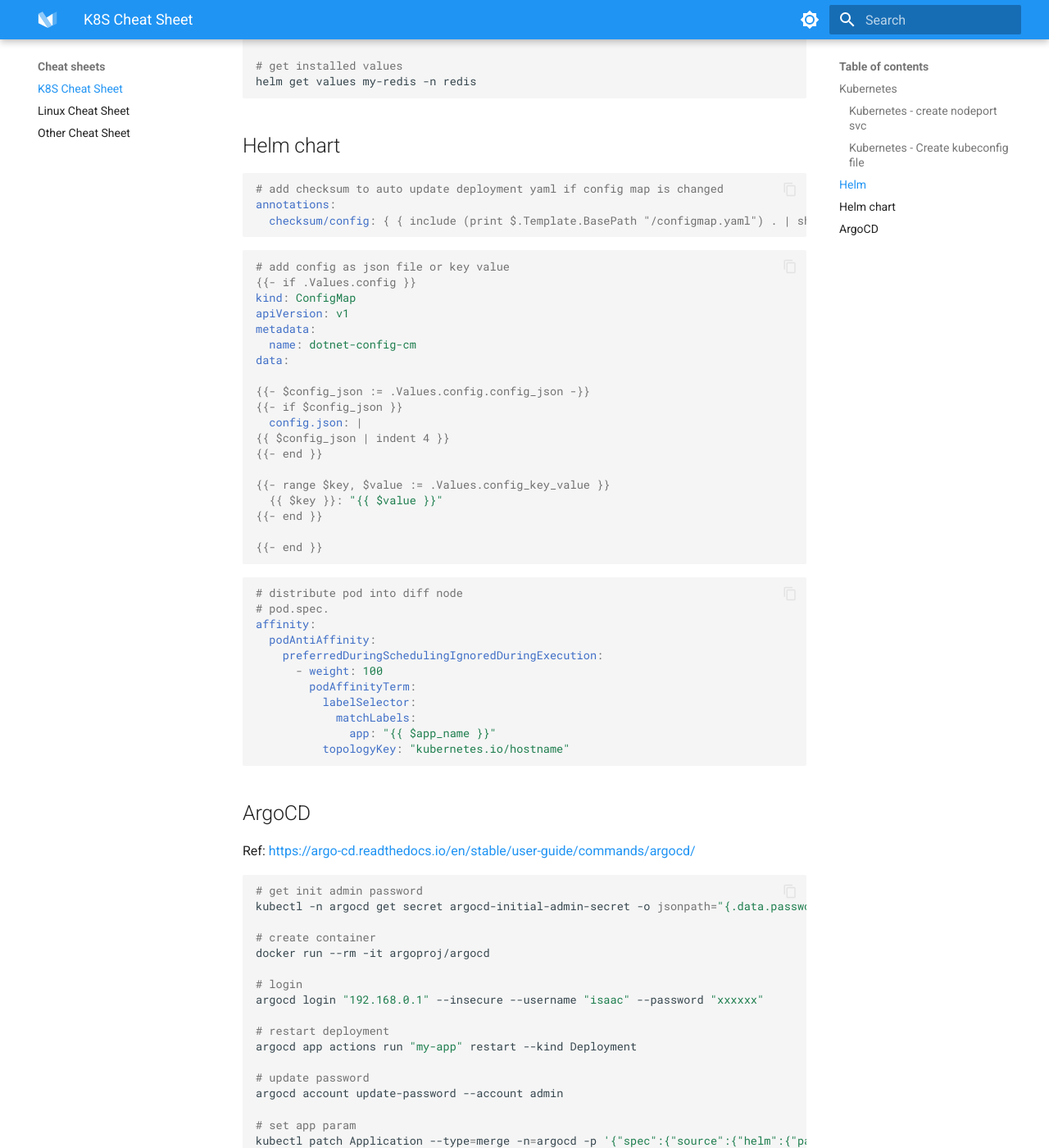
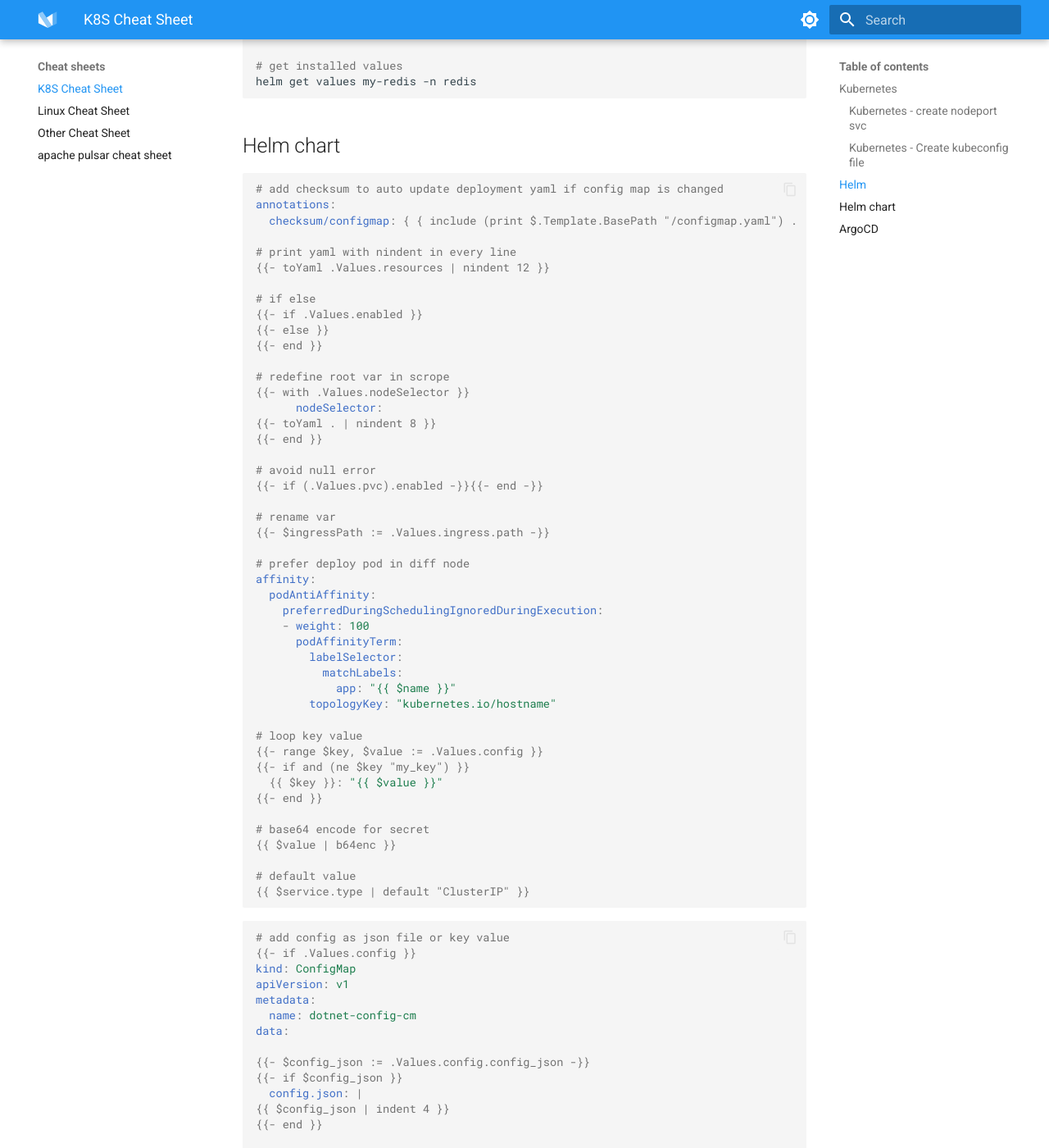
Before and after one commit to yip102011/my_mkdocs, an MkDocs documentation site: the page built from docs/cheat_sheets/k8s_cheat_sheet.md, in a window 1280 px wide and 1400 px high, scrolled down 2159 px. Shown: the whole window at 82% size. Built offline with MkDocs 1.6.1 and Material for MkDocs 9.7.7, drawn with Linux system fonts in a browser that asks for light colours.

Commit message:
update k8s_cheat_sheet, added pulsar_cheat_sheet

````diff
--- a/docs/cheat_sheets/k8s_cheat_sheet.md
+++ b/docs/cheat_sheets/k8s_cheat_sheet.md
@@ -119,7 +119,50 @@
 ```yaml
 # add checksum to auto update deployment yaml if config map is changed
 annotations:
-  checksum/config: { { include (print $.Template.BasePath "/configmap.yaml") . | sha256sum } }
+  checksum/configmap: { { include (print $.Template.BasePath "/configmap.yaml") . | sha256sum } }
+
+# print yaml with nindent in every line
+{{- toYaml .Values.resources | nindent 12 }}
+
+# if else
+{{- if .Values.enabled }}
+{{- else }}
+{{- end }}
+
+# redefine root var in scrope
+{{- with .Values.nodeSelector }}
+      nodeSelector:
+{{- toYaml . | nindent 8 }}
+{{- end }}
+
+# avoid null error
+{{- if (.Values.pvc).enabled -}}{{- end -}}
+
+# rename var
+{{- $ingressPath := .Values.ingress.path -}}
+
+# prefer deploy pod in diff node
+affinity:
+  podAntiAffinity:
+    preferredDuringSchedulingIgnoredDuringExecution:
+    - weight: 100
+      podAffinityTerm:
+        labelSelector:
+          matchLabels:
+            app: "{{ $name }}"
+        topologyKey: "kubernetes.io/hostname"
+
+# loop key value
+{{- range $key, $value := .Values.config }}
+{{- if and (ne $key "my_key") }}
+  {{ $key }}: "{{ $value }}"
+{{- end }}
+
+# base64 encode for secret
+{{ $value | b64enc }}
+
+# default value
+{{ $service.type | default "ClusterIP" }}
 ```
 
 ```yaml
````
Also changed, not shown: docs/cheat_sheets/pulsar_cheat_sheet.md (added, +118 -0 lines).
